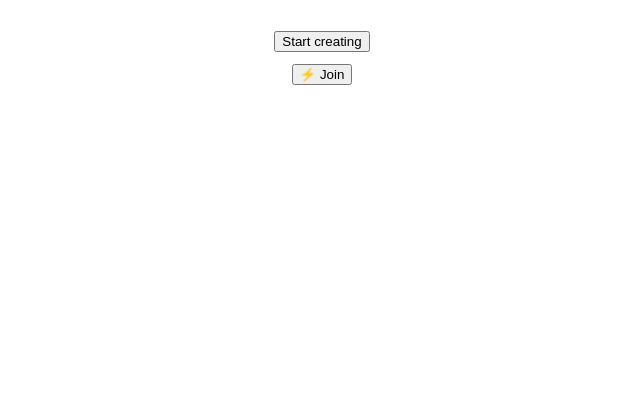
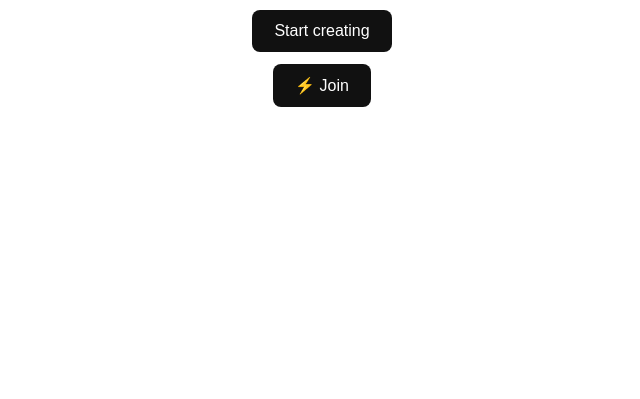
Before and after one commit to waarpbuild/gui, a website with bundled scripts: page public/index.html in a window 1280 px wide. Shown: the part 401-800 px from the top of the page, without its empty margins (318-958 px from the left). Built offline with nearby package versions, Linux system fonts and the light colour scheme.

Commit message:
Update style.css

```diff
--- a/src/style.css
+++ b/src/style.css
@@ -34,10 +34,20 @@ a {
   margin: 6px;
 }
 
-button {
+button,
+.button {
   text-decoration: none;
+  padding: 12px 22px;
+  border: 0;
+  border-radius: 8px;
+  background: #111;
+  color: white;
+  font-size: 16px;
+  cursor: pointer;
+  display: inline-block;
 }
 
-button:hover {
+button:hover,
+.button:hover {
   opacity: 0.85;
 }
```
